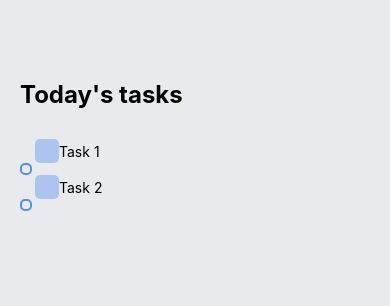
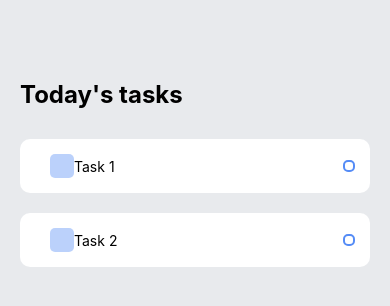
Before and after one commit to Dare54/ToDoList, a React Native app: screen / in a window 390 px wide. Shown: the top 306 px of the page. Built offline with nearby package versions, Linux system fonts and the light colour scheme.

Commit message:
Item Style

```diff
--- a/components/Task.js
+++ b/components/Task.js
@@ -4,7 +4,7 @@ import { View, Text, StyleSheet, TouchableOpacity } from 'react-native';
 const Task = (props) => {
 
     return (
-        <View styles={styles.item}>
+        <View style={styles.item}>
             <View style={styles.itemleft}>
                <View style={styles.square}></View>
                <Text style={styles.itemText}>{props.text}</Text>
```
